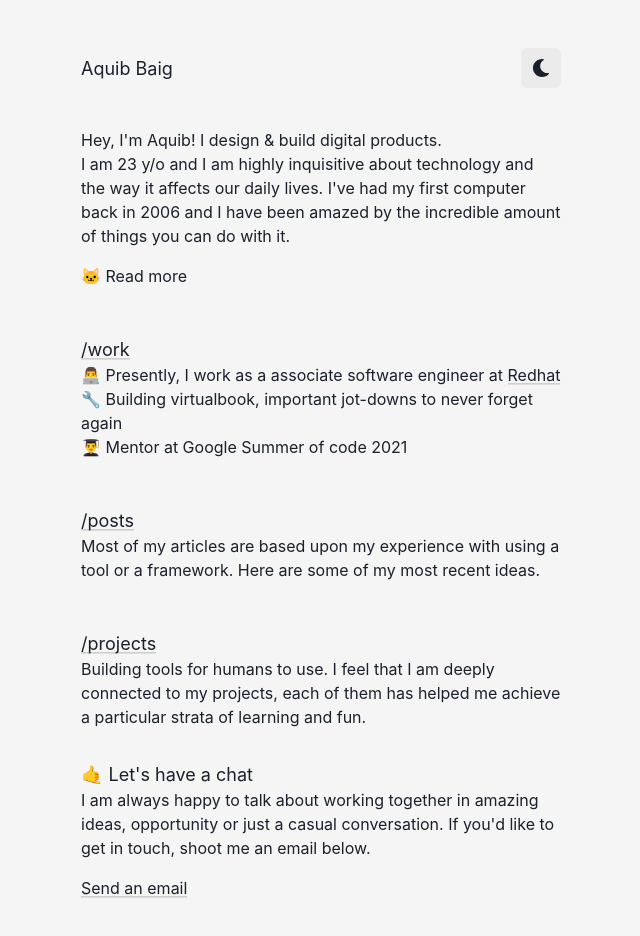
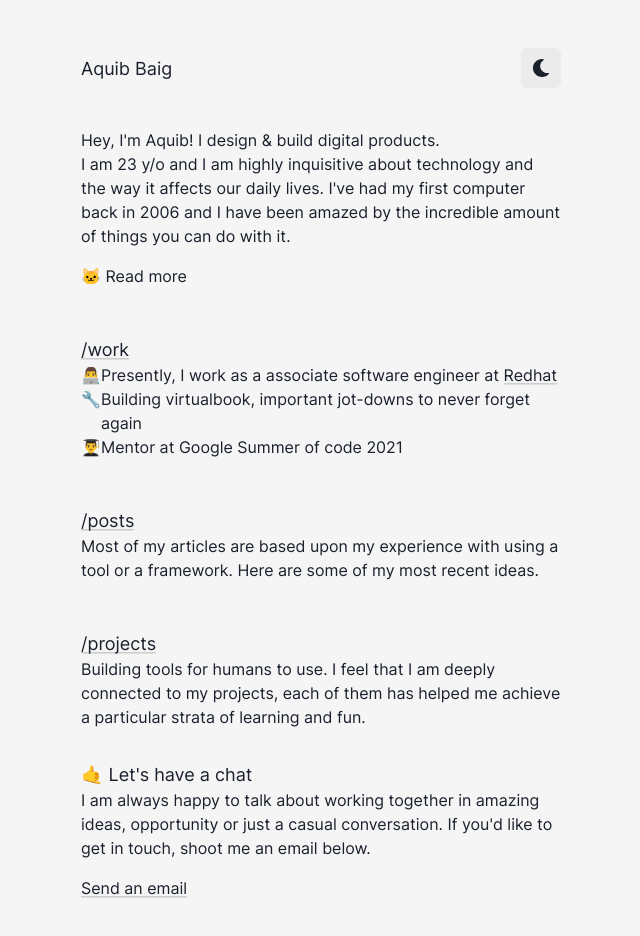
Before and after one commit to aquibbaig/web, a Next.js app: page / in a window 1280 px wide. Shown: the top 936 px of the page, without its empty margins (319-959 px from the left). Built offline with nearby package versions, Linux system fonts and the light colour scheme.

Commit message:
consistent font rather than system-ui

```diff
--- a/src/pages/index.js
+++ b/src/pages/index.js
@@ -48,13 +48,17 @@ export default function Home() {
               /work
             </Text>
           </Link>
-          <Text>
-            👨‍💻 Presently, I work as a associate software engineer at <a className={clsx(
+          <Box d="flex">
+            👨‍💻 <Text>Presently, I work as a associate software engineer at <a className={clsx(
               [styles.rlink,styles.animatedunderline,styles.animatedunderline_type1]
-            )} target="blank" href="https://www.redhat.com/en">Redhat</a>
-          </Text>
-          <Text>🔧 Building virtualbook, important jot-downs to never forget again</Text>
-          <Text>👨‍🎓 Mentor at Google Summer of code 2021</Text>
+            )} target="blank" href="https://www.redhat.com/en">Redhat</a></Text>
+          </Box>
+          <Box d="flex">
+            🔧 <Text>Building virtualbook, important jot-downs to never forget again</Text>
+          </Box>
+          <Box d="flex">
+            👨‍🎓 <Text>Mentor at Google Summer of code 2021</Text>
+          </Box>
         </Box>
         <Box mt="6vh">
           <Link href="/posts" passHref>
--- a/src/styles/globals.css
+++ b/src/styles/globals.css
@@ -1,8 +1,16 @@
+@font-face {
+  font-family: "Inter";
+  src: url("/fonts/Inter.ttf");
+  font-style: normal;
+  font-weight: 400;
+  font-display: swap;
+}
+
 html,
 body {
   padding: 0;
   margin: 0;
-  font-family: -apple-system, BlinkMacSystemFont, Segoe UI, Roboto, Oxygen,
+  font-family: -apple-system, Inter, BlinkMacSystemFont, Segoe UI, Roboto, Oxygen,
     Ubuntu, Cantarell, Fira Sans, Droid Sans, Helvetica Neue, sans-serif;
 }
 
```
Also changed, not shown: public/fonts/Inter.ttf (added).
